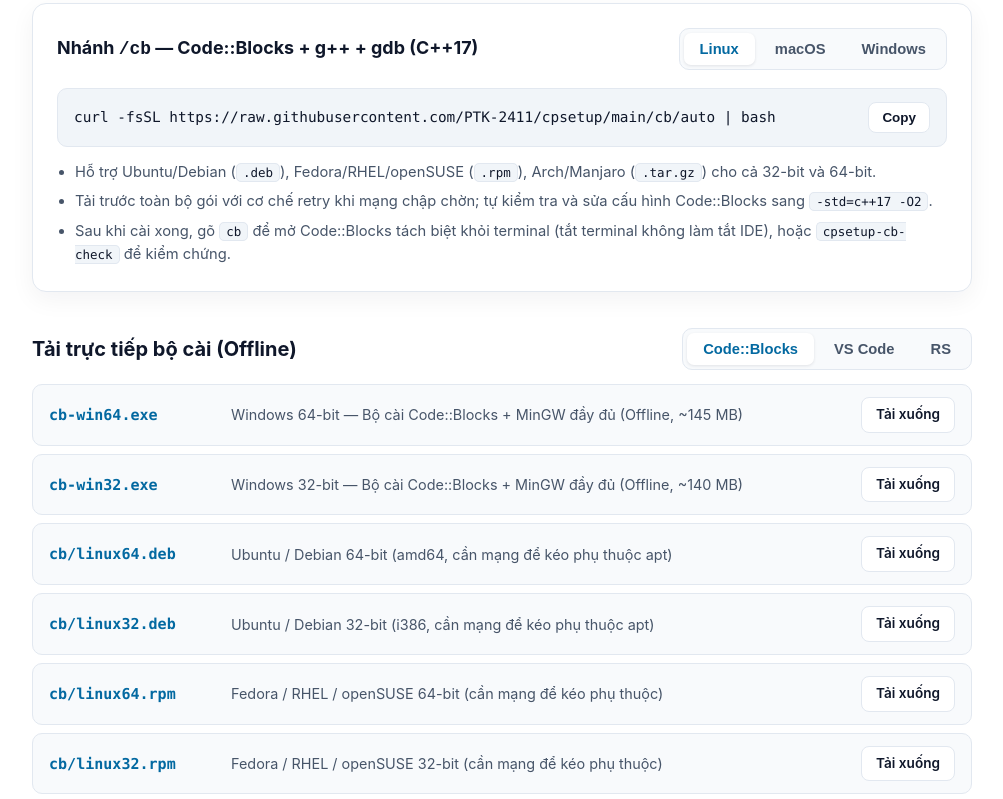
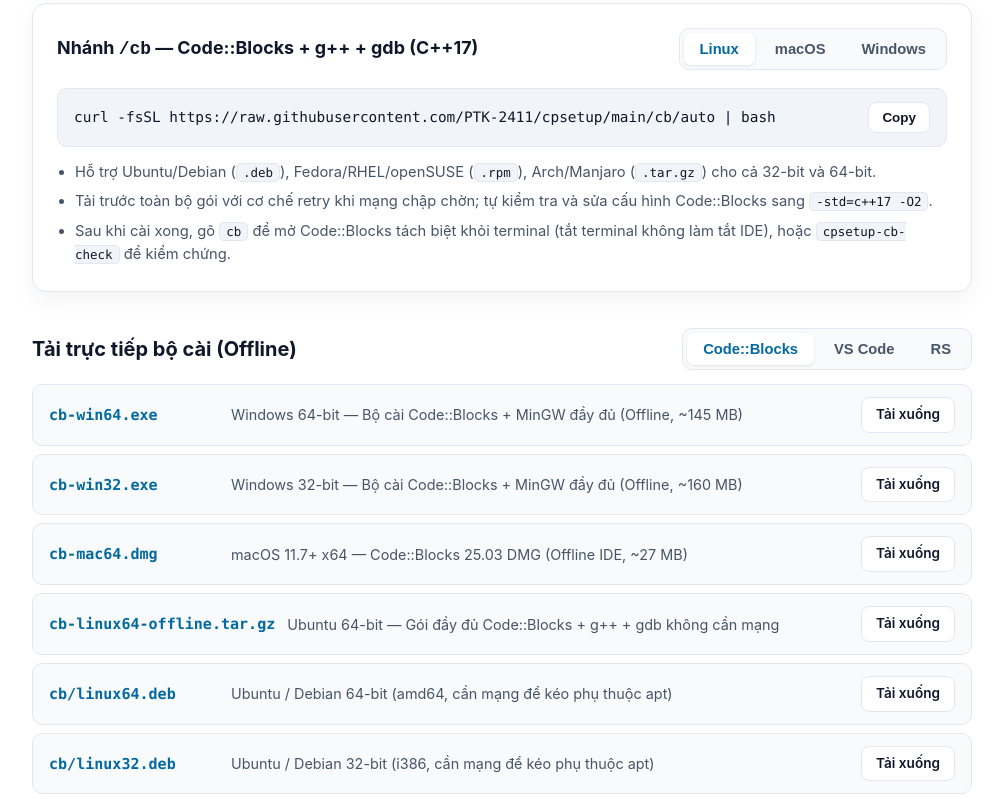
Before and after one commit to PTK-2411/cpsetup, a plain HTML site: page index.html in a window 1280 px wide. Shown: the part 415-1214 px from the top of the page, without its empty margins (138-1141 px from the left). Drawn offline with Linux system fonts and the light colour scheme.

Commit message:
feat(index): add cb-mac64.dmg and cb-linux64-offline.tar.gz release links

```diff
--- a/index.html
+++ b/index.html
@@ -513,9 +513,23 @@
         <div class="dl-row">
           <div class="dl-row-info">
             <span class="dl-name">cb-win32.exe</span>
-            <span class="dl-desc">Windows 32-bit — Bộ cài Code::Blocks + MinGW đầy đủ (Offline, ~140 MB)</span>
+            <span class="dl-desc">Windows 32-bit — Bộ cài Code::Blocks + MinGW đầy đủ (Offline, ~160 MB)</span>
           </div>
           <a class="dl-action" href="https://github.com/PTK-2411/cpsetup/releases/latest/download/cb-win32.exe" target="_blank" rel="noopener">Tải xuống</a>
+        </div>
+        <div class="dl-row">
+          <div class="dl-row-info">
+            <span class="dl-name">cb-mac64.dmg</span>
+            <span class="dl-desc">macOS 11.7+ x64 — Code::Blocks 25.03 DMG (Offline IDE, ~27 MB)</span>
+          </div>
+          <a class="dl-action" href="https://github.com/PTK-2411/cpsetup/releases/latest/download/cb-mac64.dmg" target="_blank" rel="noopener">Tải xuống</a>
+        </div>
+        <div class="dl-row">
+          <div class="dl-row-info">
+            <span class="dl-name">cb-linux64-offline.tar.gz</span>
+            <span class="dl-desc">Ubuntu 64-bit — Gói đầy đủ Code::Blocks + g++ + gdb không cần mạng</span>
+          </div>
+          <a class="dl-action" href="https://github.com/PTK-2411/cpsetup/releases/latest/download/cb-linux64-offline.tar.gz" target="_blank" rel="noopener">Tải xuống</a>
         </div>
         <div class="dl-row">
           <div class="dl-row-info">
```
Also changed, not shown: 1 other file.
